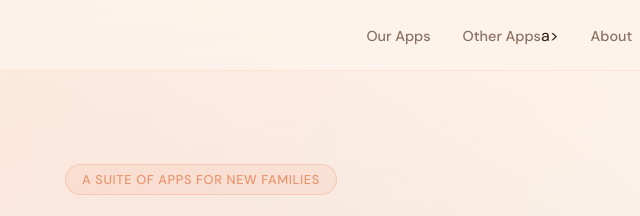
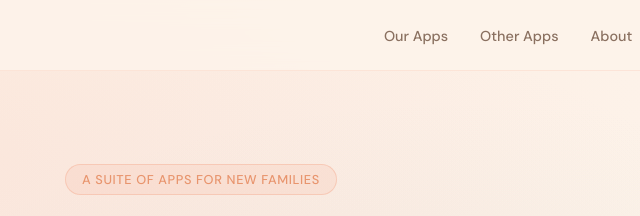
Before and after one commit to arob-cyber/firstdaysapps, a plain HTML site: page index.html in a window 1280 px wide. Shown: the top 216 px of the page, 439-1079 px from the left. Drawn offline with nearby package versions, Linux system fonts and the light colour scheme.

Commit message:
Update index.html

```diff
--- a/index.html
+++ b/index.html
@@ -463,7 +463,7 @@
         <a href="/" class="nav-logo">FirstDays</a>
         <ul class="nav-links">
             <li><a href="/#apps">Our Apps</a></li>
-            <li><a href="/apps/index.html">Other Apps</a>a></li>
+            <li><a href="/apps/index.html">Other Apps</a></li>
             <li><a href="/#about">About</a></li>
             <li><a href="/privacy.html">Privacy</a></li>
             <li><a href="/support.html">Support</a></li>
```
